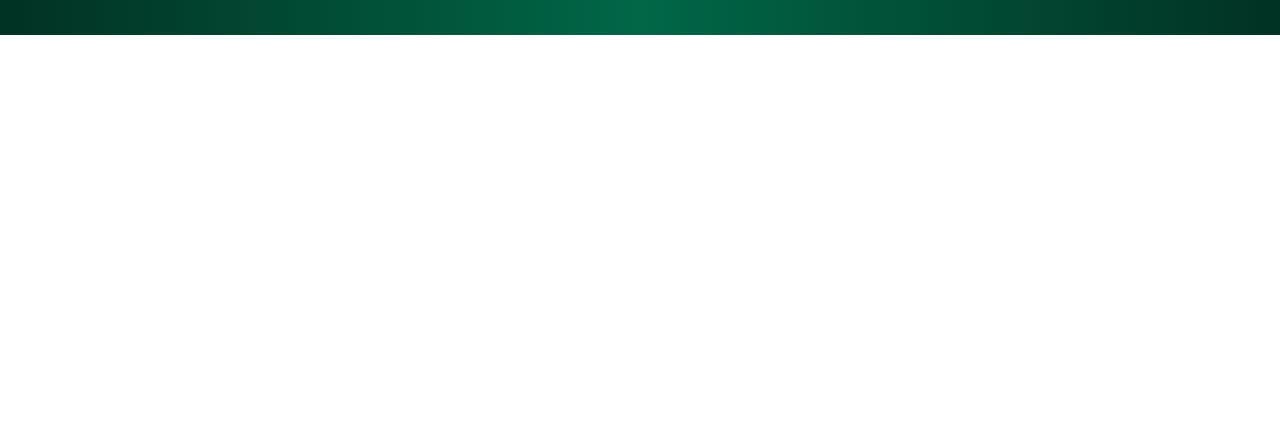
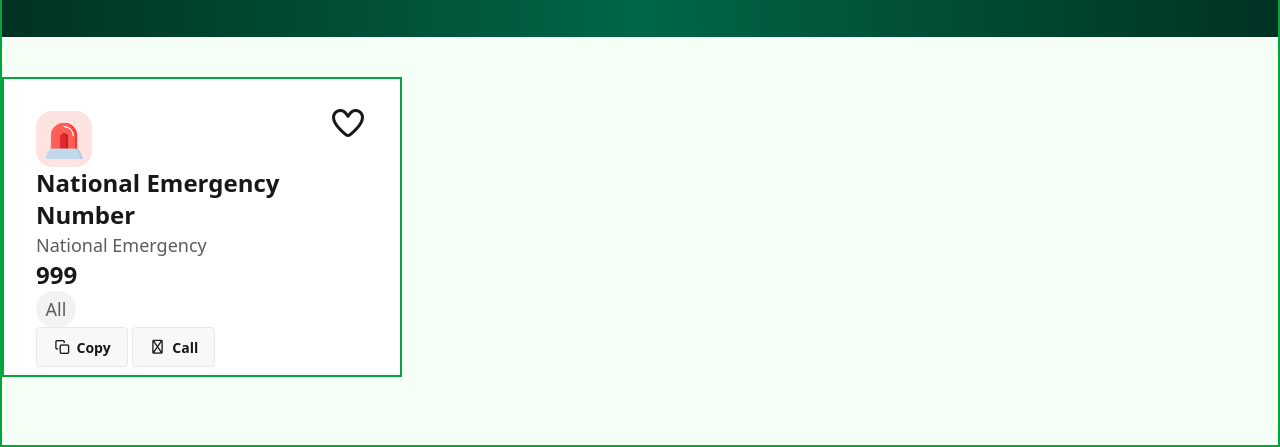
Before and after one commit to a2adib/emergency_contact, a plain HTML site: page index.html in a window 1280 px wide. Shown: the part 353-800 px from the top of the page. Drawn offline with nearby package versions, Linux system fonts and the light colour scheme.

Commit message:
working on card-section

```diff
--- a/index.html
+++ b/index.html
@@ -24,12 +24,10 @@
       referrerpolicy="no-referrer"
     />
   </head>
-  <body>
+  <body class="bg-[#f5fff6] border-2 border-green-600 h-[100vh]">
     <header>
-
-
       <!-- NavBar Section -->
-        <nav class="flex px-14 py-7 justify-between">
+      <nav class="bg-white flex px-14 py-7 justify-between">
         <div class="flex">
           <div>
             <img
@@ -67,23 +65,63 @@
         </div>
       </nav>
 
-
-
       <!-- Banner Section -->
       <section class="bg-gradient-to-r from-[#013223] via-[#006747] to-[#013223] text-white text-center p-10">
         <div class="img flex text-center justify-center">
-                <img src="assets/logo-dark.png" alt="" class="h-24 max-w-xs object-contain">
+          <img
+            src="assets/logo-dark.png"
+            alt=""
+            class="h-24 max-w-xs object-contain"
+          />
         </div>
         <div>
-                <h1 class="font-bold text-4xl mt-4">
-                    Emergency Service Directory
-                </h1>
+          <h1 class="font-bold text-4xl mt-4">Emergency Service Directory</h1>
           <p class="text-lg font-semibold mt-4">
-                    Government Emergency Services at Your Fingertip – A Project by  Government of the People’s Republic of Bangladesh
+            Government Emergency Services at Your Fingertip – A Project by
+            Government of the People’s Republic of Bangladesh
           </p>
         </div>
       </section>
+    </header>
 
-    </header>
+    <!-- main Section -->
+    <main class="my-10">
+      <!-- carts -->
+      <div class="bg-white border-2 border-green-600 h-[300px] w-100 p-8 ">
+        <div class="flex justify-between text-center">
+            <div class="bg-[#FFE3E2] p-2 rounded-2xl">
+                <img src="assets/emergency.png" alt="" class="h-10 max-w-xs object-contain" />
+            </div>
+            <div class="">
+                <i class="fa-regular fa-heart fa-2xl"></i>
+            </div>
+        </div>
+        <div>
+            <h1 class="text-2xl font-bold">National Emergency Number</h1>
+            <p class="text-lg text-[#5C5C5C]">National Emergency</p>
+        </div>
+        <div>
+            <h1 class="text-2xl font-bold">999</h1>
+        </div>
+        <div class="bg-[#F2F2F2] rounded-3xl py-1 px-1 w-10 text-center">
+            <p class="text-lg text-[#5C5C5C]">All</p>
+        </div>
+        <div>
+            <button class="btn ">
+                <i class="fa-regular fa-clone rotate-90"></i>
+                Copy
+            </button>
+            <button class="btn ">
+                <i class="fa-regular fa-phone"></i>
+                Call
+            </button>
+        </div>
+
+      </div>
+
+      <!-- history Section-->
+
+      <div></div>
+    </main>
   </body>
 </html>
```
Lines whose indentation alone changed are shown as unchanged.
